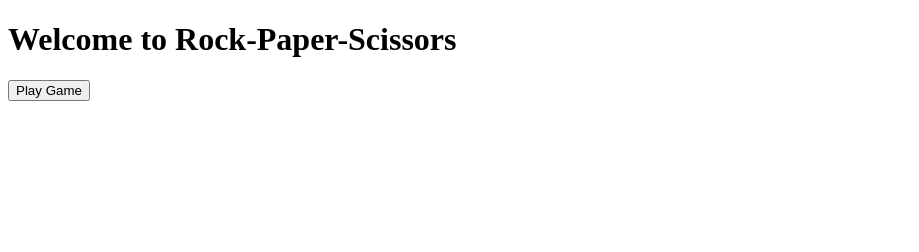
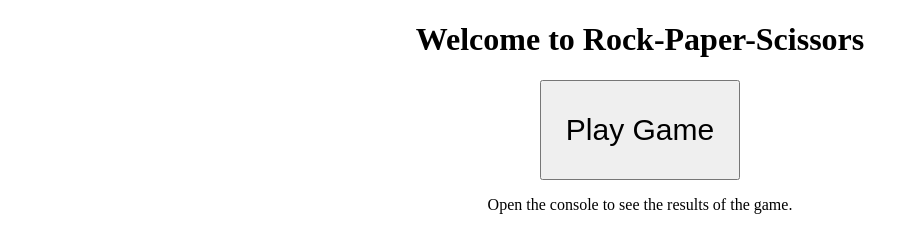
Before and after one commit to SylasB/Rock-Paper-Scissors, a plain HTML site: page index.html in a window 1280 px wide. Shown: the whole page, without its empty margins (0-919 px from the left). Drawn offline with Linux system fonts and the light colour scheme.

Commit message:
Added the style.css file and the css to modify the page to make it cleaner.

```diff
--- a/index.html
+++ b/index.html
@@ -4,13 +4,18 @@
     <meta charset="UTF-8">
     <meta http-equiv="X-UA-Compatible" content="IE=edge">
     <meta name="viewport" content="width=device-width, initial-scale=1.0">
+    <link rel="stylesheet" href="/style.css">
     <title>Rock-Paper-Scissors</title>
 
 </head>
 <body>
-    <h1>Welcome to Rock-Paper-Scissors</h1>
-    <button onclick="game()">Play Game</button>
-
+    <div class="rock">
+        <h1>Welcome to Rock-Paper-Scissors</h1>
+        <button onclick="game()">Play Game</button>
+        <p>
+            Open the console to see the results of the game.
+        </p>
+    </div>
  <script src="/script.js"></script>
 </body>
 </html>
--- /dev/null
+++ b/style.css
@@ -0,0 +1,10 @@
+.rock {
+  text-align: center;
+}
+
+button {
+  height: auto;
+  min-height: 100px;
+  width: 200px;
+  font-size: 30px;
+}
```
